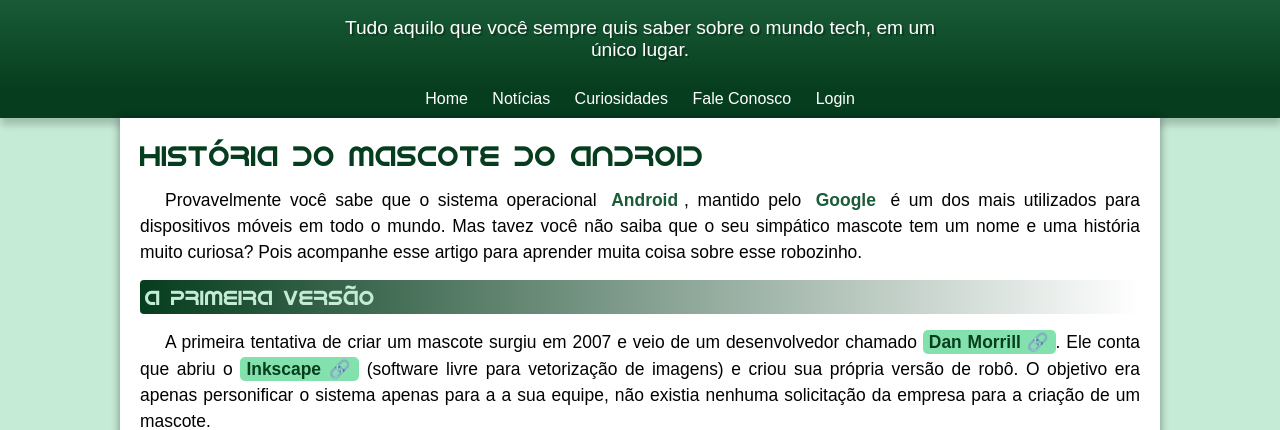
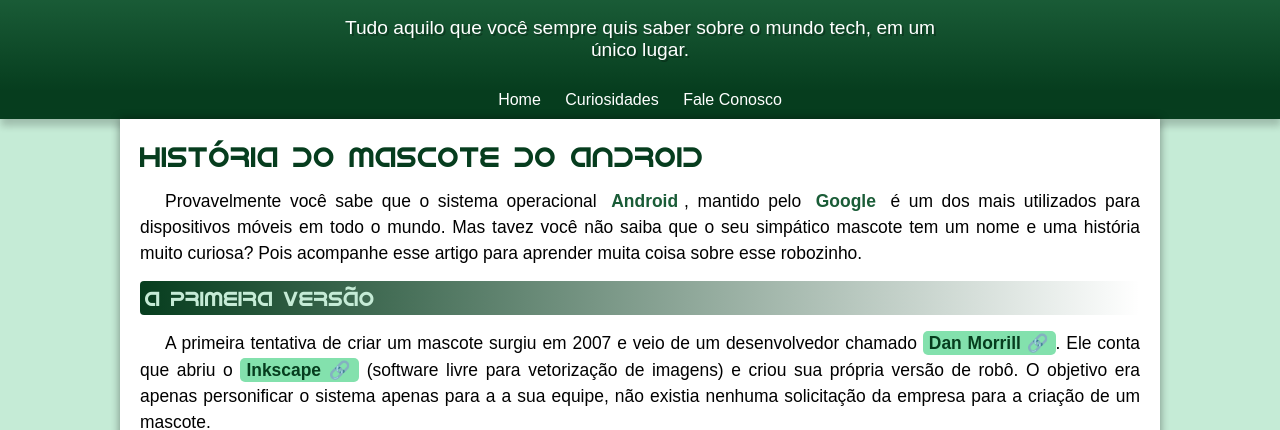
Before and after one commit to junotaugusto/projeto-android, a plain HTML site: page index.html in a window 1280 px wide. Shown: the part 95-525 px from the top of the page. Drawn offline with Linux system fonts and the light colour scheme.

Commit message:
Alterações no estilo e linhas 18 e 21

```diff
--- a/index.html
+++ b/index.html
@@ -15,10 +15,8 @@
     </header>
     <nav> <!--Nav é como se fosse um menu.-->
         <a href="#">Home</a>
-        <a href="#">Notícias</a>
         <a href="#">Curiosidades</a>
         <a href="#">Fale Conosco</a>
-        <a href="#">Login</a>
     </nav>
     <main> <!--Conteúdo principal do site.-->
         <article>
--- a/style/style.css
+++ b/style/style.css
@@ -67,6 +67,7 @@
     max-width: 500px;
     min-width: 50%;
     margin: auto;
+    padding-bottom: 30px;
     text-shadow: 2px 2px 0px rgba(0, 0, 0, 0.267);
 
 }
```
